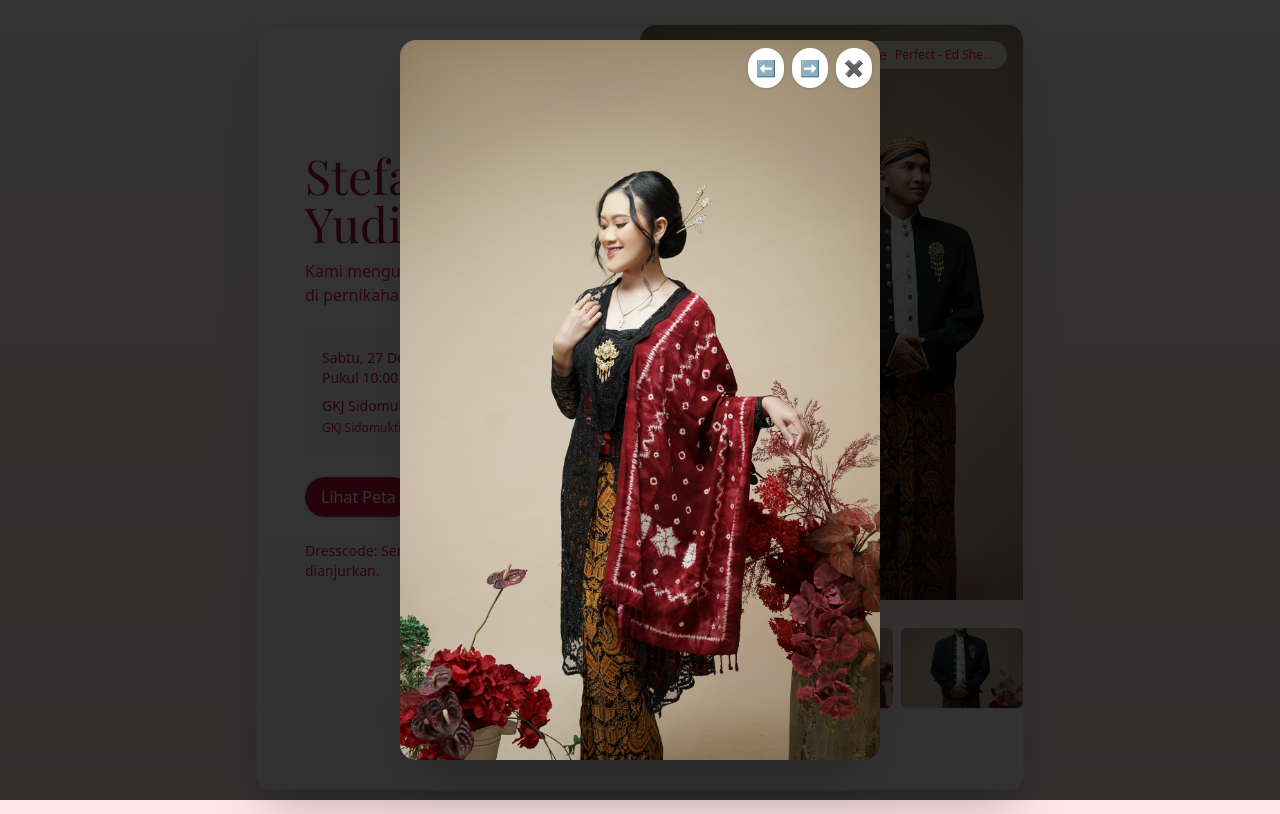
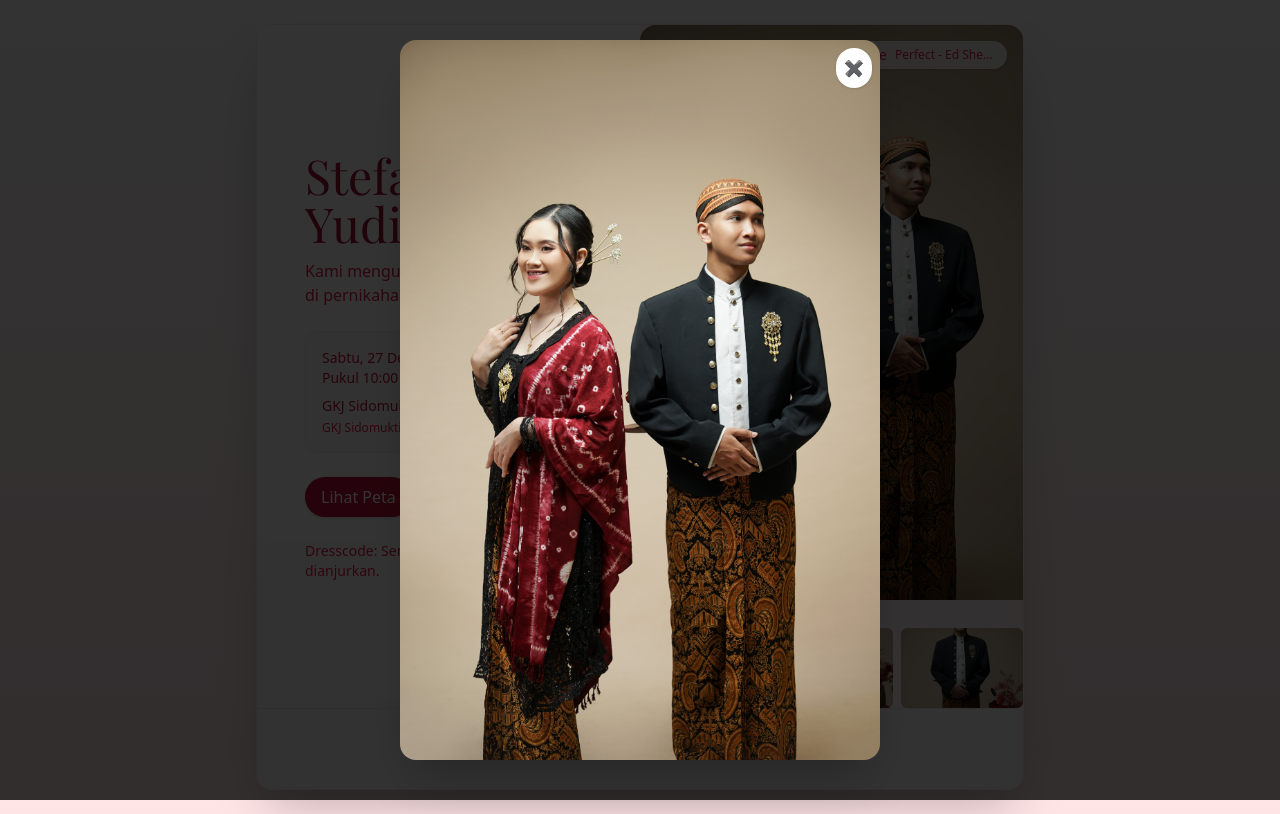
Before and after one commit to masyoedit/test-wedd, a Next.js app: page / in a window 1280 px wide. Both pictures are taken after a click on the picture 831 px from the left and 312 px from the top of the page. Built offline with nearby package versions, Linux system fonts and the light colour scheme.

Commit message:
Update index.js

```diff
--- a/pages/index.js
+++ b/pages/index.js
@@ -18,7 +18,6 @@ export default function WeddingInvite() {
     "/images/gallery2.jpg",
     "/images/gallery3.jpg",
   ];
-
   const playlist = [
     { title: "Perfect - Ed Sheeran", src: "/music/perfect.mp3" },
     { title: "All of Me - John Legend", src: "/music/allofme.mp3" },
@@ -32,11 +31,9 @@ export default function WeddingInvite() {
   const audioRef = useRef(null);
 
   // 📸 Popup zoom foto
-  const [selectedPhotoIndex, setSelectedPhotoIndex] = useState(null);
-  const openPhoto = (index) => setSelectedPhotoIndex(index);
-  const closePhoto = () => setSelectedPhotoIndex(null);
-  const nextPhoto = () => setSelectedPhotoIndex((prev) => (prev + 1) % galleryPhotos.length);
-  const prevPhoto = () => setSelectedPhotoIndex((prev) => (prev - 1 + galleryPhotos.length) % galleryPhotos.length);
+  const [selectedPhoto, setSelectedPhoto] = useState(null);
+  const openPhoto = (src) => setSelectedPhoto(src);
+  const closePhoto = () => setSelectedPhoto(null);
 
   // 🎵 Fade-in lembut
   function fadeInAudio(audio) {
@@ -54,6 +51,7 @@ export default function WeddingInvite() {
 
   // 🎵 Setup dan kontrol musik
   useEffect(() => {
+    // Hentikan audio lama jika ada
     if (audioRef.current) {
       audioRef.current.pause();
       audioRef.current.currentTime = 0;
@@ -63,12 +61,12 @@ export default function WeddingInvite() {
     audioRef.current = audio;
     audio.loop = false;
 
-    // Auto-next track setelah selesai
+    // Jika lagu selesai → otomatis next
     audio.onended = () => nextTrack(true);
 
-    // Coba autoplay langsung (beberapa browser perlu interaksi, tapi ini sudah memaksa di sebagian besar)
-    const tryPlay = () => {
-      audio.play()
+    // Autoplay saat load
+    audio
+      .play()
       .then(() => {
         fadeInAudio(audio);
         setIsPlaying(true);
@@ -76,10 +74,6 @@ export default function WeddingInvite() {
       .catch(() => {
         console.log("🔇 Autoplay diblokir, menunggu interaksi pengguna...");
       });
-    };
-
-    // Autoplay langsung saat halaman load
-    tryPlay();
 
     return () => {
       audio.pause();
@@ -87,7 +81,7 @@ export default function WeddingInvite() {
     };
   }, [currentTrack]);
 
-  // 🎵 Kontrol tombol musik
+  // Tombol Play/Pause
   function togglePlay() {
     const audio = audioRef.current;
     if (!audio) return;
@@ -100,6 +94,7 @@ export default function WeddingInvite() {
     }
   }
 
+  // Tombol Mute/Unmute
   function toggleMute() {
     const audio = audioRef.current;
     if (audio) {
@@ -108,6 +103,7 @@ export default function WeddingInvite() {
     }
   }
 
+  // Fungsi Next Track tanpa echo
   function nextTrack(auto = false) {
     const audio = audioRef.current;
     if (audio) {
@@ -120,7 +116,9 @@ export default function WeddingInvite() {
       if (auto || isPlaying) {
         setTimeout(() => {
           const nextAudio = audioRef.current;
-          if (nextAudio) nextAudio.play().catch(() => {});
+          if (nextAudio) {
+            nextAudio.play().catch(() => {});
+          }
         }, 500);
       }
       return next;
@@ -210,7 +208,7 @@ export default function WeddingInvite() {
                 src={mainPhoto}
                 alt="couple"
                 className="rounded-xl object-cover w-full h-72 md:h-full md:rounded-l-2xl md:rounded-r-none cursor-pointer"
-                onClick={() => openPhoto(0)}
+                onClick={() => openPhoto(mainPhoto)}
               />
             </div>
             <div className="w-full mt-3 grid grid-cols-3 gap-2">
@@ -220,7 +218,7 @@ export default function WeddingInvite() {
                   src={photo}
                   alt={`gallery-${i}`}
                   className="rounded-md h-20 w-full object-cover cursor-pointer hover:scale-105 transition"
-                  onClick={() => openPhoto(i)}
+                  onClick={() => openPhoto(photo)}
                 />
               ))}
             </div>
@@ -234,38 +232,24 @@ export default function WeddingInvite() {
       </div>
 
       {/* 🖼️ Popup Foto Zoom */}
-      {selectedPhotoIndex !== null && (
+      {selectedPhoto && (
         <div
           className="fixed inset-0 bg-black/80 flex justify-center items-center z-50"
           onClick={closePhoto}
         >
           <div className="relative">
             <img
-              src={galleryPhotos[selectedPhotoIndex]}
+              src={selectedPhoto}
               alt="Zoomed"
               className="max-h-[90vh] max-w-[90vw] rounded-2xl shadow-2xl"
               onClick={(e) => e.stopPropagation()}
             />
-            <div className="absolute top-2 right-2 flex gap-2">
-              <button
-                onClick={prevPhoto}
-                className="bg-white text-gray-800 rounded-full p-2 shadow hover:bg-gray-200 transition"
-              >
-                ⬅️
-              </button>
-              <button
-                onClick={nextPhoto}
-                className="bg-white text-gray-800 rounded-full p-2 shadow hover:bg-gray-200 transition"
-              >
-                ➡️
-              </button>
             <button
               onClick={closePhoto}
-                className="bg-white text-gray-800 rounded-full p-2 shadow hover:bg-gray-200 transition"
+              className="absolute top-2 right-2 bg-white text-gray-800 rounded-full p-2 shadow hover:bg-gray-200 transition"
             >
               ✖️
             </button>
-            </div>
           </div>
         </div>
       )}
```
Lines whose indentation alone changed are shown as unchanged.
